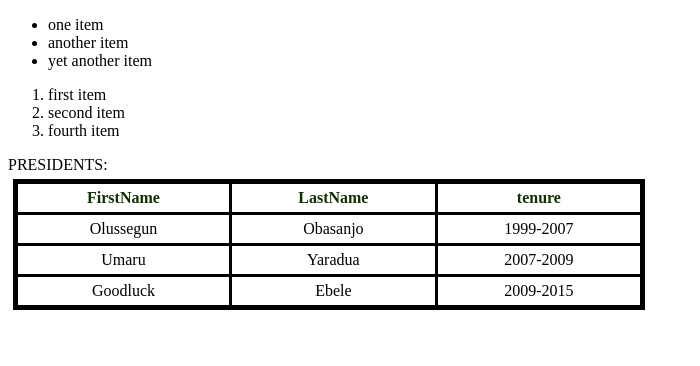
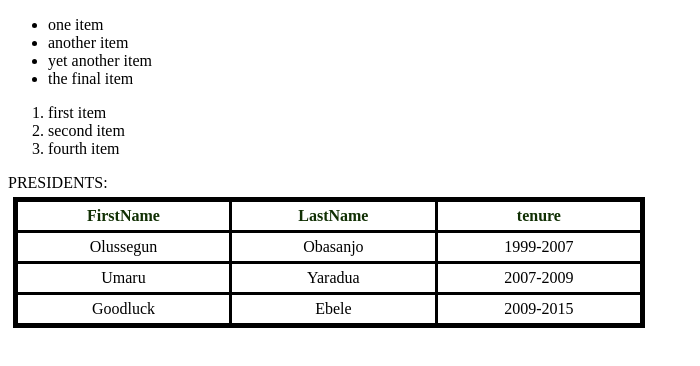
Before and after one commit to Jidechukwu/project0, a plain HTML site: page index.html in a window 1280 px wide. Shown: the whole page, without its empty margins (0-700 px from the left). Drawn offline with Linux system fonts and the light colour scheme.

Commit message:
Update index.html

```diff
--- a/index.html
+++ b/index.html
@@ -27,6 +27,7 @@
     <li> one item</li>
     <li> another item</li>
     <li> yet another item</li>
+    <li>the final item</li>
   </ul>
   <ol>
     <li>first item</li>
```
